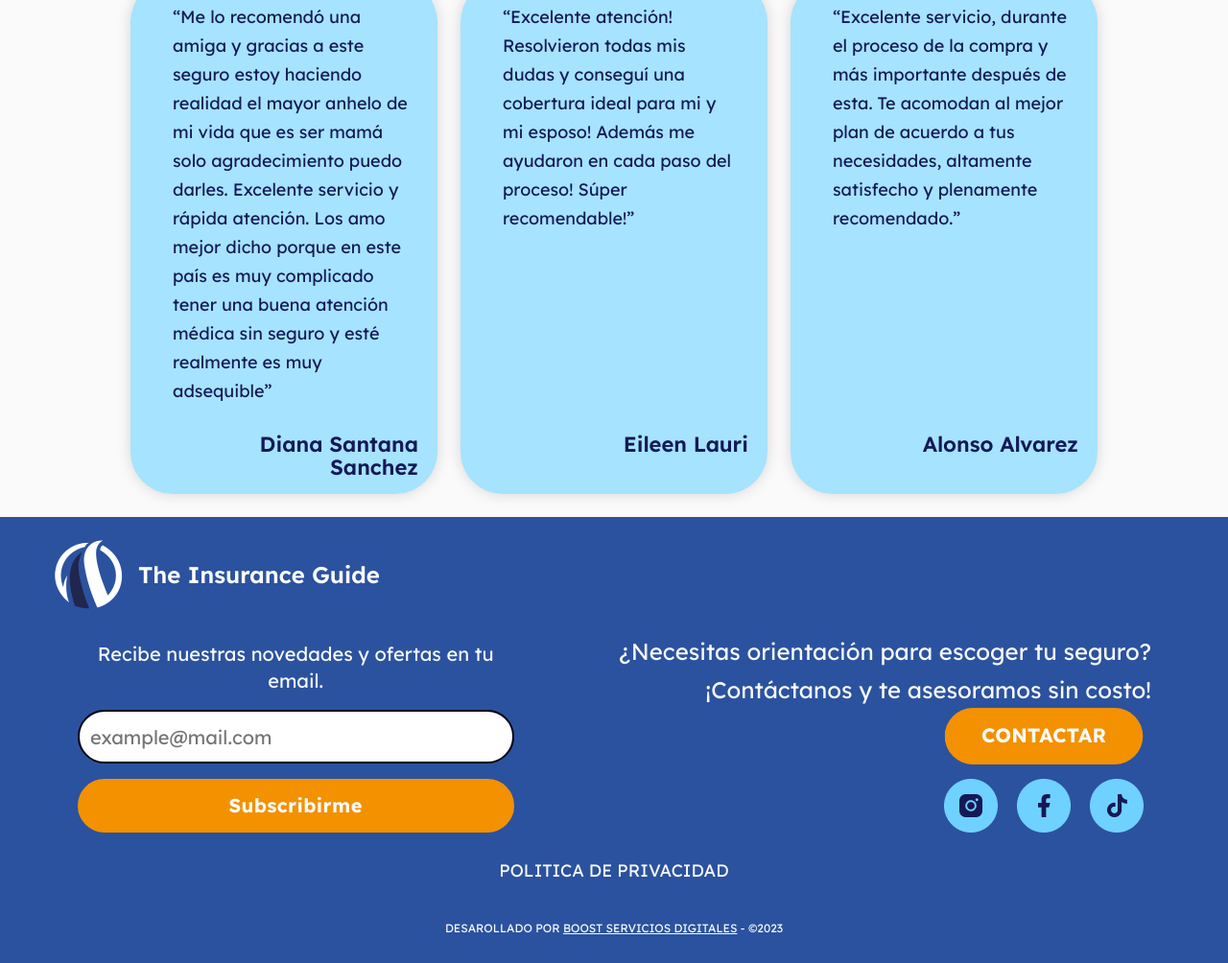
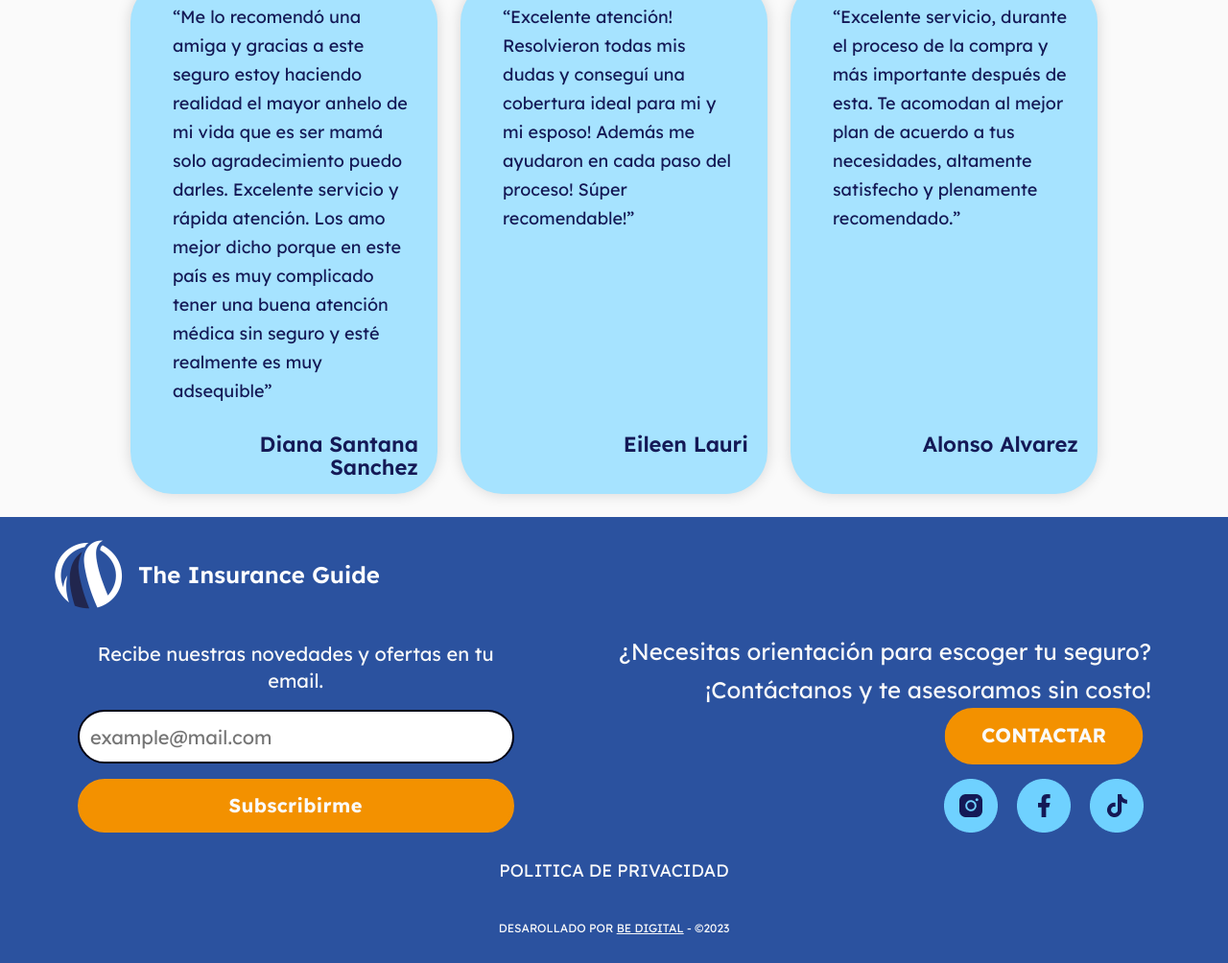
Before and after one commit to Candee03/tig, a plain HTML site: page index.html in a window 1280 px wide. Shown: the part 3098-4102 px from the top of the page at 96% size. Drawn offline with nearby package versions, Linux system fonts and the light colour scheme.

Commit message:
change footer

```diff
--- a/index.html
+++ b/index.html
@@ -263,7 +263,7 @@
           <h3 lng="pol-de-priv"></h3>
         </a>
       </div>
-      <p class="boost-link">Desarollado por <a href="https://www.instagram.com/boost_servicios/" target="_blank">Boost Servicios Digitales</a> - ©2023</p>
+      <p class="boost-link">Desarollado por <a href="https://www.bedigital.uno" target="_blank">Be Digital</a> - ©2023</p>
     </div>
   </footer>
 
```
Also changed, not shown: pages/contact.html (+1 -1 lines), pages/nuestros_seguros.html (+1 -1 lines), pages/sobre_nosotros.html (+1 -1 lines).
